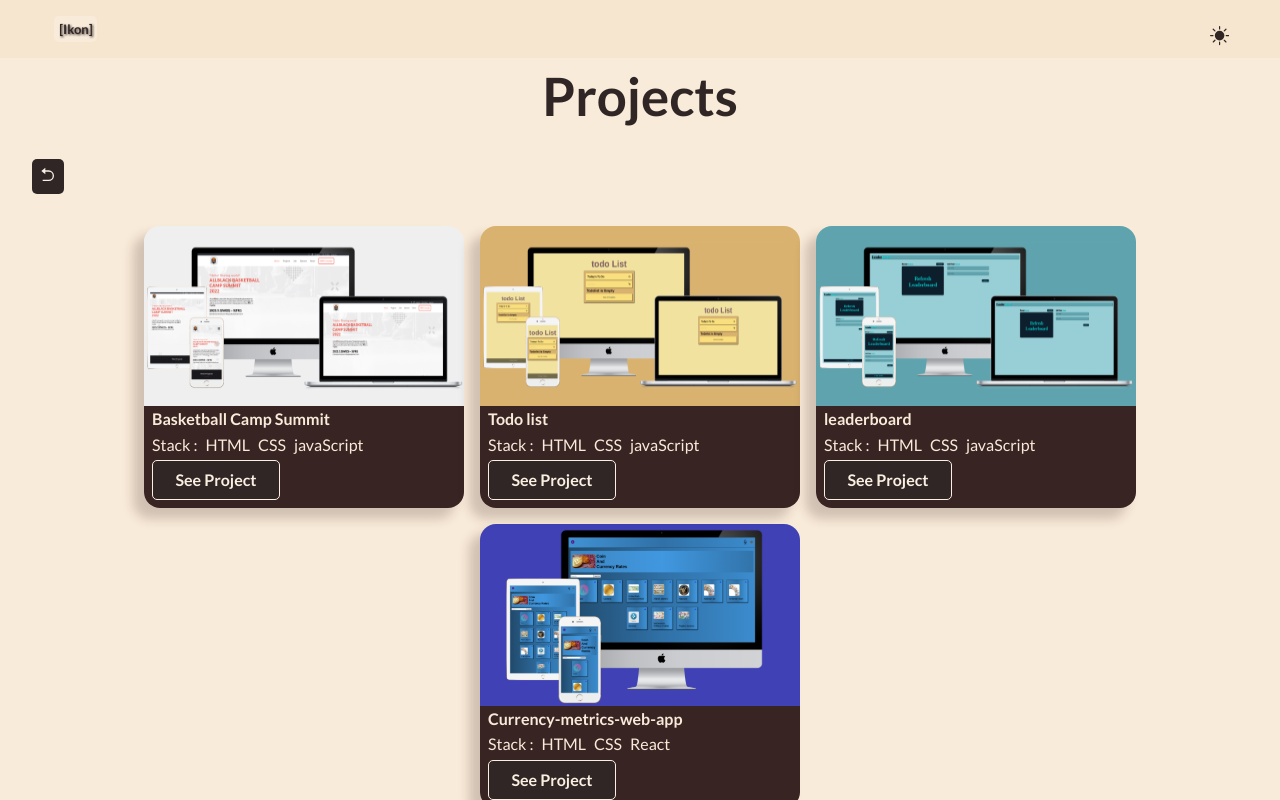
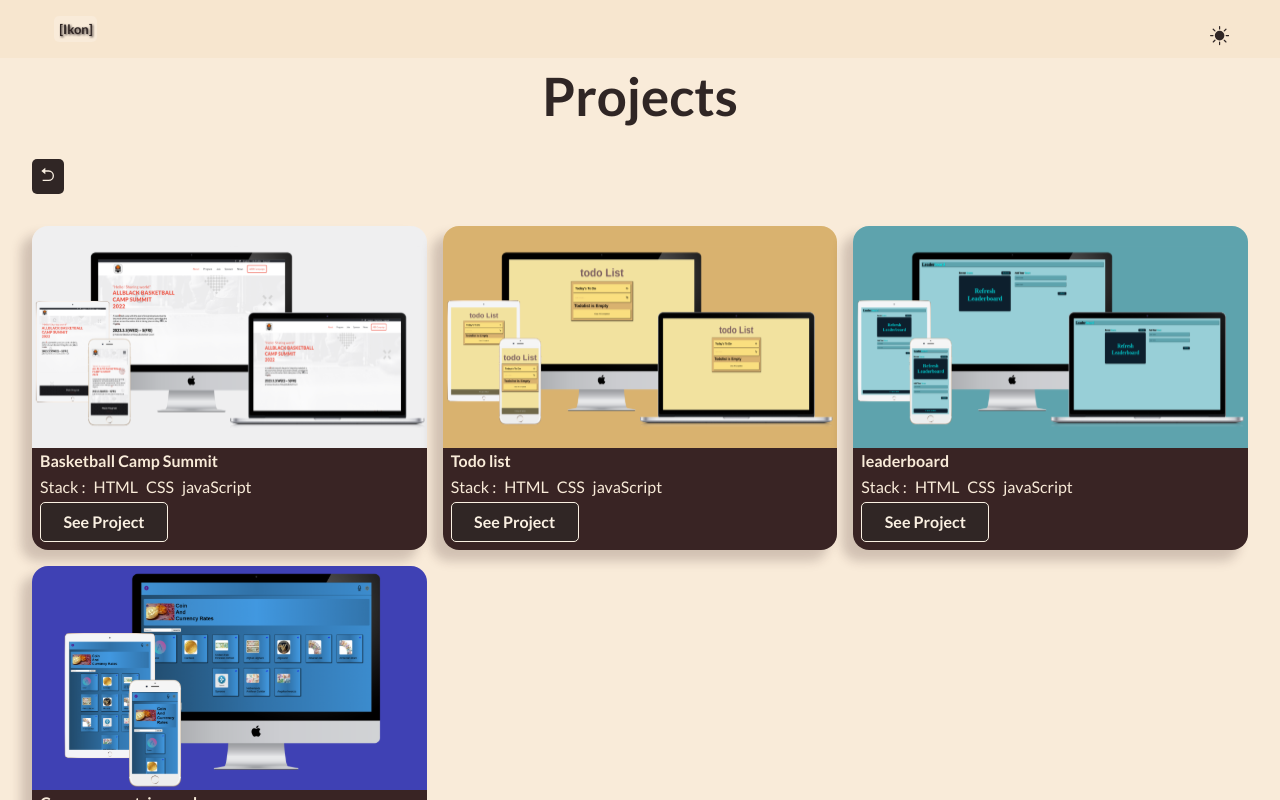
Before and after one commit to UsirusenIkon/Portfolio_V2, a React (Vite) app: page /projects in a window 1280 px wide. Shown: the top 800 px of the page. Built offline with nearby package versions, Linux system fonts and the light colour scheme.

Commit message:
Style update

```diff
--- a/src/components/ProjectPage/ProjectDetailsPage/ProjectDetailsPage.jsx
+++ b/src/components/ProjectPage/ProjectDetailsPage/ProjectDetailsPage.jsx
@@ -4,8 +4,7 @@ import { ArrowBackRounded, ArrowForwardRounded } from '@mui/icons-material';
 import styles from './Projectdetails.module.css';
 import Button from '../../../reusables/Button/Button';
 import Container from '../../../reusables/Container/Container';
-import { FaBeer } from "react-icons/fa";
-import { SiBattledotnet } from "react-icons/si";
+import { SiBattledotnet } from 'react-icons/si';
 import { Link } from 'react-router-dom';
 import './Projectdetails.module.css';
 
@@ -15,11 +14,11 @@ function ProjectsDetailsPage({ payload }) {
       <div className={`flex ${styles.project_cards}`}>
         <h1>{payload.title}</h1>
         <div className={`flex ${styles.link}`}>
-          <Link to={payload.link.seeLive} target="_blank" className={`btn ${styles.btn_link}`}>
-            See live
+          <Link to={payload.link.seeLive} target="_blank">
+            <Button text="See live" />
           </Link>
-          <Link to={payload.link.sources} target="_blank" className={`btn ${styles.btn_link}`}>
-            See Source
+          <Link to={payload.link.sources} target="_blank">
+            <Button text="See source" />
           </Link>
         </div>
         <div className="cards-image flex">
@@ -34,9 +33,9 @@ function ProjectsDetailsPage({ payload }) {
             <p className="topic">
               {payload.details.customer}
               <span className={`${styles.dott}`}>
-                <SiBattledotnet className={styles.dot}/>
+                <SiBattledotnet className={styles.dot} />
                 {payload.details.job}
-                <SiBattledotnet className={styles.dot}/>
+                <SiBattledotnet className={styles.dot} />
                 {payload.details.year}
               </span>
             </p>
@@ -47,7 +46,9 @@ function ProjectsDetailsPage({ payload }) {
             <li className={styles.backdrop}>{payload.technologies.js}</li>
             <li className={styles.backdrop}>{payload.technologies.ruby}</li>
           </ul>
-          <p className={`flex ${styles.description}`}>{payload.description.more}</p>
+          <p className={`flex ${styles.description}`}>
+            {payload.description.more}
+          </p>
         </div>
       </div>
     </Container>
--- a/src/components/ProjectPage/ProjectRoute/ProjectRoutes.jsx
+++ b/src/components/ProjectPage/ProjectRoute/ProjectRoutes.jsx
@@ -7,6 +7,7 @@ import { Link } from 'react-router-dom';
 function ProjectRoutes() {
   return (
     <Container id='id' className={`flex ${styles.project}`}>
+      <div className={`${styles.project_container}`}>
       {projectData.map((card) => (
         <div key={card.id} className={`flex box_shadow ${styles.project_cards}`}>
           <div className="flex">
@@ -33,6 +34,7 @@ function ProjectRoutes() {
           </div>
         </div>
       ))}
+      </div>
     </Container>
   );
 }
--- a/src/components/ProjectPage/ProjectRoute/projectRoutes.module.css
+++ b/src/components/ProjectPage/ProjectRoute/projectRoutes.module.css
@@ -2,13 +2,17 @@
   gap: 1rem;
   padding: 0;
   margin-top: 5rem;
-  flex-wrap: wrap;
-  flex-direction: unset;
+}
+
+.project_container {
+  display: grid;
+  grid-template-columns: 1fr;
+  grid-gap: 1rem;
 }
 
 .project_cards {
   flex-direction: column;
-  max-width: 20rem;
+  width: 100%;
   border-radius: 1rem;
 }
 
@@ -43,8 +47,18 @@
   border: 1px solid var(--primary-color);
 }
 
+@media screen and (500px < width < 768px) {
+  .project_container {
+    grid-template-columns: 1fr 1fr;
+  }
+}
+
 @media screen and (min-width: 768px) {
   .project {
     height: unset;
   }
+
+  .project_container {
+    grid-template-columns: 1fr 1fr 1fr;
+  }
 }
```
